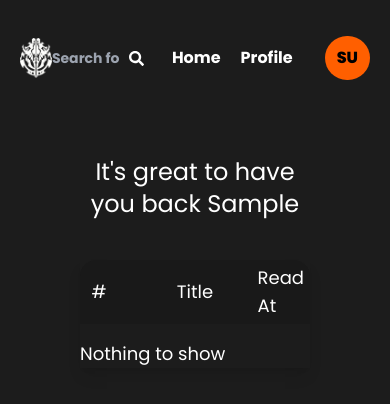
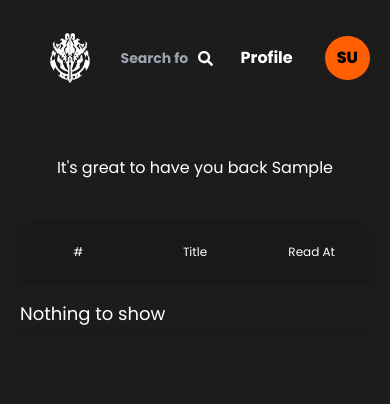
Before and after one commit to das-subhasis/Himeko-Manga-App, a React (Vite) app in the folder FrontEnd/: page /Profile in a window 390 px wide. Shown: the top 404 px of the page. Built offline with nearby package versions, Linux system fonts and the light colour scheme; sample sign-in values are in the browser's storage; a web font is replaced by a local one.

Commit message:
ADD breakpoints

```diff
--- a/FrontEnd/src/components/Header.jsx
+++ b/FrontEnd/src/components/Header.jsx
@@ -78,7 +78,7 @@ const Header = ({ toggle, setToggle }) => {
                             src={light_yg}
                             alt="logo"
                             className='w-10' />
-                        <span className='hidden sm:block'><p className='font-poppins font-bold '>Himeko</p></span>
+                        <span className='hidden lg:block'><p className='font-poppins font-bold '>Himeko</p></span>
                     </div>
                     </Link>
                 </div>
@@ -89,7 +89,7 @@ const Header = ({ toggle, setToggle }) => {
                         <input
                             type="text"
                             id="search"
-                            value={searchQuery} className={`md:relative w-[100px] sm:w-[180px] md:w-[400px]
+                            value={searchQuery} className={`md:relative w-[100px] sm:w-[180px] md:w-[200px] lg:w-[350px] xl:w-[400px]
                             transition-all duration-200 ease-in-out bg-inherit focus-within:bg-[#151515] h-8 outline-none focus:ring-2 focus:ring-[#FF5F00] focus-within:pl-3 pr-8 rounded-md text-[#B4B4B8]`}
                             ref={ref}
                             placeholder='Search for manga'
@@ -135,7 +135,7 @@ const Header = ({ toggle, setToggle }) => {
                             </div>
                         }
                     </div>
-                    <div className='md:block md:px-5 py-1'><Link to={'/'}>Home</Link></div>
+                    <div className='hidden md:block md:px-5 py-1'><Link to={'/'}>Home</Link></div>
                     <div className='md:block md:px-5 py-1'><Link to={'/profile'}>Profile</Link></div>
                     {
                         userState._id ? (<>
--- a/FrontEnd/src/pages/Manga.jsx
+++ b/FrontEnd/src/pages/Manga.jsx
@@ -21,20 +21,20 @@ const Manga = () => {
     }, [id])
 
     return (
-        <div className='flex-1 text-white py-2.5 px-20 h-full flex flex-col font-poppins'>
-            <div className='h-[350px]   max-w-screen-lg mx-auto  w-full flex items-center'>
-                <div className='w-[30%] flex justify-center'>
+    <div className='flex-1 text-white py-2.5 md:px-20 h-full flex flex-col font-poppins'>
+            <div className='px-5 h-[350px] max-w-screen-lg mx-auto w-full flex items-center gap-5 md:gap-0'>
+                <div className='w-[40%] md:w-[30%] flex justify-center'>
                     <img src={`https://himeko-manga-app.vercel.app/api/manga/manga-cover/${selectedManga.mangaId}/${selectedManga.coverArtUrl}`} alt="" className='h-full w-[200px] aspect-[5/7] rounded-xl' />
                 </div>
-                <div className='flex-1 h-full py-12 pr-10'>
-                    <div className='flex flex-col gap-4 h-full w-full px-3'>
-                        <div className=''>
-                            <h1 className='text-3xl font-medium line-clamp-2'>{selectedManga.title || 'Chapter Title Not Available'}</h1>
+                <div className='flex-1 h-full py-12'>
+                    <div className='flex flex-col gap-4 h-full w-full justify-center '>
+                        <div className='w-full '>
+                            <h1 className='text-2xl md:text-3xl font-medium line-clamp-2'>{selectedManga.title || 'Chapter Title Not Available'}</h1>
                         </div>
-                        <div className='line-clamp-4'>
+                        <div className='line-clamp-4 text-sm'>
                             <p>{selectedManga.description}</p>
                         </div>
-                        <div className='h-16 flex items-center w-fit '>
+                        <div className='h-16 flex items-center w-fit text-sm'>
                             <Link to={`https://mangadex.org/chapter/${chapterList[chapterList.length-1]?.id}`} className='bg-orange-600 hover:bg-orange-600/90 px-3 font-semibold py-2 rounded-md text-black'>Read Latest Chapter</Link>
                         </div>
                     </div>
@@ -44,10 +44,10 @@ const Manga = () => {
                 <div className='flex-1 flex flex-col bg-[#191919] h-full w-full overflow-hidden'>
                     {chapterList.map(chapter => {
                         return (
-                            <div key={chapter.id} className='w-full h-20 bg-white/5 hover:bg-white/10 border flex items-center'>
+                            <div key={chapter.id} className='w-full h-20 hover border flex items-center'>
                                 <p className='w-[10%] text-center'>{chapter.chapter}</p>
                                 <Link to={`https://mangadex.org/chapter/${chapter.id}`} className='flex-1'><p className='hover:text-orange-600'>{chapter.title ? chapter.title : `Chapter ${chapter.chapter}`}</p></Link>
-                                <p className='w-[20%] text-center'>{formatDate(chapter.publishAt)}</p>
+                                <p className='w-[30%] md:w-[20%] text-center'>{formatDate(chapter.publishAt)}</p>
                             </div>
                         )
                     })}
--- a/FrontEnd/src/pages/Profile.jsx
+++ b/FrontEnd/src/pages/Profile.jsx
@@ -6,20 +6,20 @@ const Profile = () => {
     const { userState } = useStateContext()
     return (
         <>
-            <div className='flex-1 px-20 font-poppins mb-10'>
+            <div className='flex-1 px-5 sm:px-20 font-poppins mb-10'>
                 <div className='mt-10'>
-                    <h1 className='text-2xl text-white text-center'>It's great to have you back {userState.firstName}     </h1>
+                    <h1 className='sm:text-2xl text-white text-center'>It's great to have you back {userState.firstName}     </h1>
                 </div>
                 <div className=' mt-10 flex flex-col max-w-screen-md mx-auto gap-4 shadow-lg'>
                     <div className='h-16 bg-[#191919] max-w-screen-md mx-auto w-full rounded-t-2xl grid grid-cols-6 overflow-hidden text-white'>
-                        <div className='col-span-1 flex items-center justify-center '>
-                            <h1 className='text-lg'>#</h1>
+                        <div className='col-span-2 lg:col-span-1 flex items-center justify-center'>
+                            <h1 className='text-xs sm:text-lg'>#</h1>
                         </div>
-                        <div className='col-span-4 flex items-center justify-center '>
-                            <h1 className='text-lg'>Title</h1>
+                        <div className='col-span-2 lg:col-span-4 flex items-center justify-center '>
+                            <h1 className='text-xs sm:text-lg'>Title</h1>
                         </div>
-                        <div className='col-span-1 flex items-center justify-center mr-5'>
-                            <h1 className='text-lg'>Read At</h1>
+                        <div className='col-span-2 lg:col-span-1 flex items-center justify-center lg:mr-5'>
+                            <h1 className='text-xs sm:text-lg'>Read At</h1>
                         </div>
                     </div>
                     {
@@ -27,14 +27,14 @@ const Profile = () => {
                             return (
                                 (
                                     <div className='h-16 bg-[#191919] max-w-screen-md mx-auto w-full grid grid-cols-6 overflow-hidden text-white'>
-                                        <div className='col-span-1 flex items-center justify-center '>
-                                            <h1 className='text-lg'>{index + 1}</h1>
+                                        <div className='col-span-2 lg:col-span-1 flex items-center justify-center '>
+                                            <h1 className='text-xs sm:text-lg'>{index + 1}</h1>
                                         </div>
-                                        <div className='col-span-4 flex items-center justify-center '>
-                                            <h1 className='text-lg'><Link to={`https://mangadex.org/title/${manga.id}`}>{manga.title}</Link></h1>
+                                        <div className='col-span-2 lg:col-span-4 flex items-center justify-center '>
+                                            <h1 className='text-xs sm:text-lg'><Link to={`https://mangadex.org/title/${manga.id}`}>{manga.title}</Link></h1>
                                         </div>
-                                        <div className='col-span-1 flex items-center justify-center mr-5'>
-                                            <h1 className='text-lg w-full whitespace-nowrap overflow-hidden text-ellipsis'>{Date(manga.readAt).split(" ").splice(1,3).join(" ")}</h1>
+                                        <div className='col-span-2 lg:col-span-1 flex items-center justify-center lg:mr-5'>
+                                            <h1 className='text-xs sm:text-lg w-fit h-fit whitespace-nowrap overflow-hidden text-ellipsis'>{Date(manga.readAt).split(" ").splice(1,3).join(" ")}</h1>
                                         </div>
                                     </div>
                                 )
```
